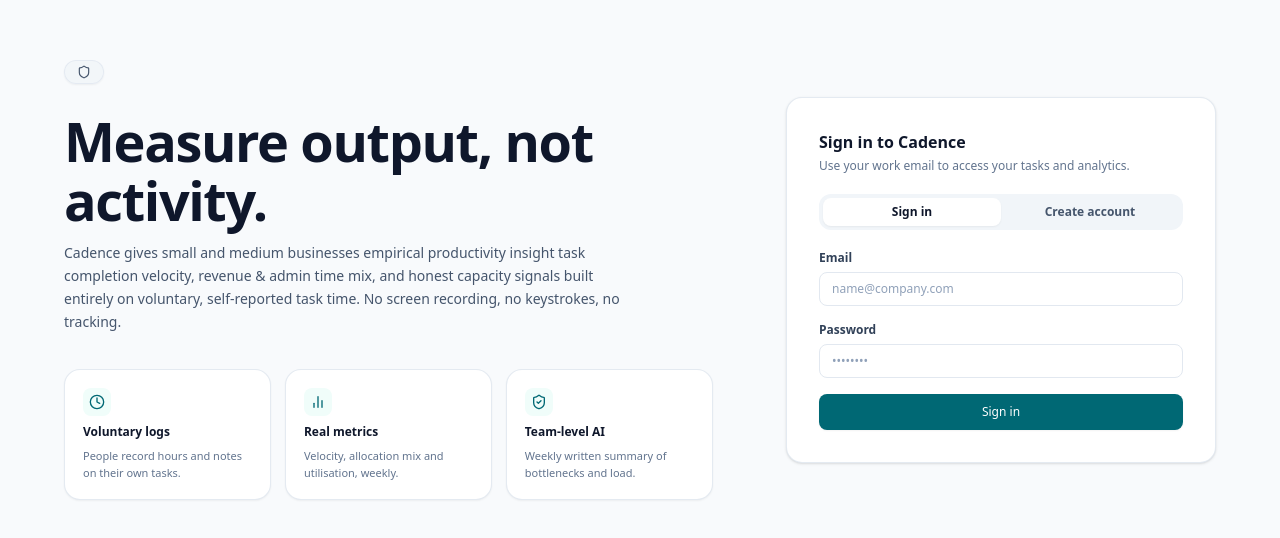
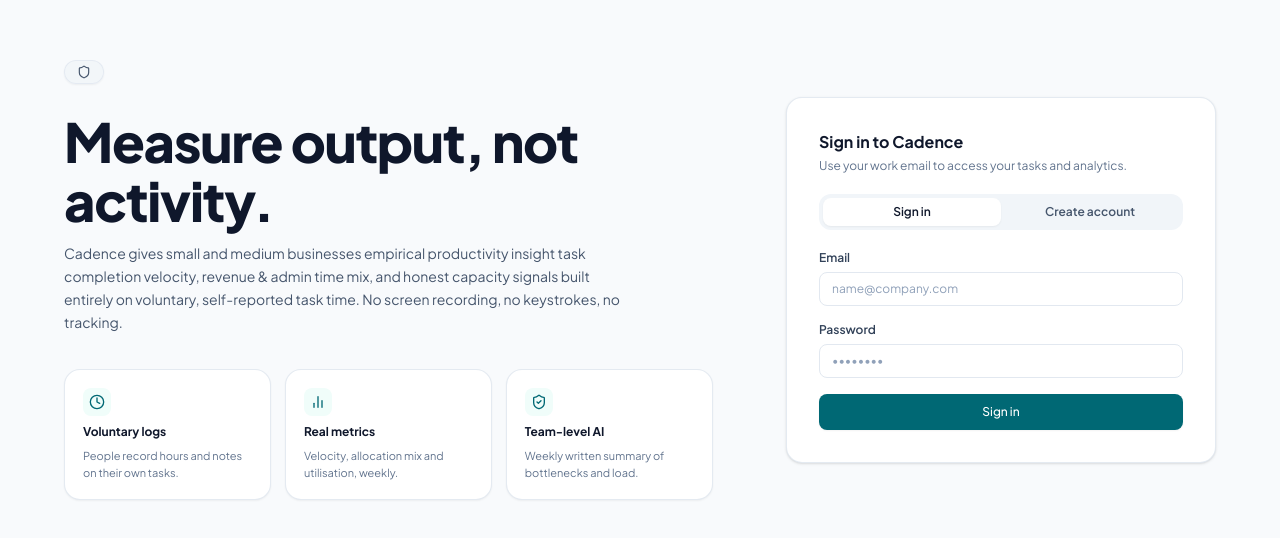
Before and after one commit to Devikhmah/Final-Year-Project, a React (Vite) app: page / in a window 1280 px wide. Shown: the part 120-658 px from the top of the page. Built offline with nearby package versions, Linux system fonts and the light colour scheme; no server answers.

Commit message:
feat(ui): update system font to Plus Jakarta Sans and set max avatar upload size to 1MB

```diff
--- a/index.html
+++ b/index.html
@@ -5,6 +5,9 @@
     <link rel="icon" type="image/svg+xml" href="/favicon.svg" />
     <meta name="viewport" content="width=device-width, initial-scale=1.0" />
     <title>Cadence - Workforce Productivity Portal</title>
+    <link rel="preconnect" href="https://fonts.googleapis.com" />
+    <link rel="preconnect" href="https://fonts.gstatic.com" crossorigin />
+    <link href="https://fonts.googleapis.com/css2?family=Plus+Jakarta+Sans:ital,wght@0,300;0,400;0,500;0,600;0,700;0,800;1,400;1,600&display=swap" rel="stylesheet" />
   </head>
   <body>
     <div id="root"></div>
--- a/src/components/ProfilePage.jsx
+++ b/src/components/ProfilePage.jsx
@@ -166,8 +166,8 @@
       return;
     }
 
-    if (file.size > 5 * 1024 * 1024) {
-      setAvatarErr('Image file size must be less than 5MB.');
+    if (file.size > 1 * 1024 * 1024) {
+      setAvatarErr('Image file size must be less than 1MB.');
       return;
     }
 
@@ -467,7 +467,7 @@
               )}
             </div>
 
-            <p className={`text-[11px] ${t.muted} mt-1.5`}>Supported: PNG, JPG, WEBP, GIF (Maximum upload size: 5MB)</p>
+            <p className={`text-[11px] ${t.muted} mt-1.5`}>Supported: PNG, JPG, WEBP, GIF (Maximum upload size: 1MB)</p>
 
             {avatarMsg && <p className="text-xs font-semibold text-emerald-400 mt-2">{avatarMsg}</p>}
             {avatarErr && <p className="text-xs font-semibold text-rose-400 mt-2">{avatarErr}</p>}
--- a/src/index.css
+++ b/src/index.css
@@ -1,6 +1,7 @@
 @import "tailwindcss";
 
 @theme {
+  --font-sans: 'Plus Jakarta Sans', system-ui, -apple-system, BlinkMacSystemFont, 'Segoe UI', Roboto, sans-serif;
   --color-sme-teal: #1B4B4F;
   --color-sme-teal-dark: #123336;
   --color-sme-teal-hover: #153B3E;
@@ -13,6 +14,10 @@
 }
 
 @layer base {
+  :root, html, body {
+    font-family: 'Plus Jakarta Sans', system-ui, -apple-system, BlinkMacSystemFont, 'Segoe UI', Roboto, sans-serif;
+  }
+
   body {
     @apply antialiased font-sans min-h-screen bg-[#000000];
   }
```
